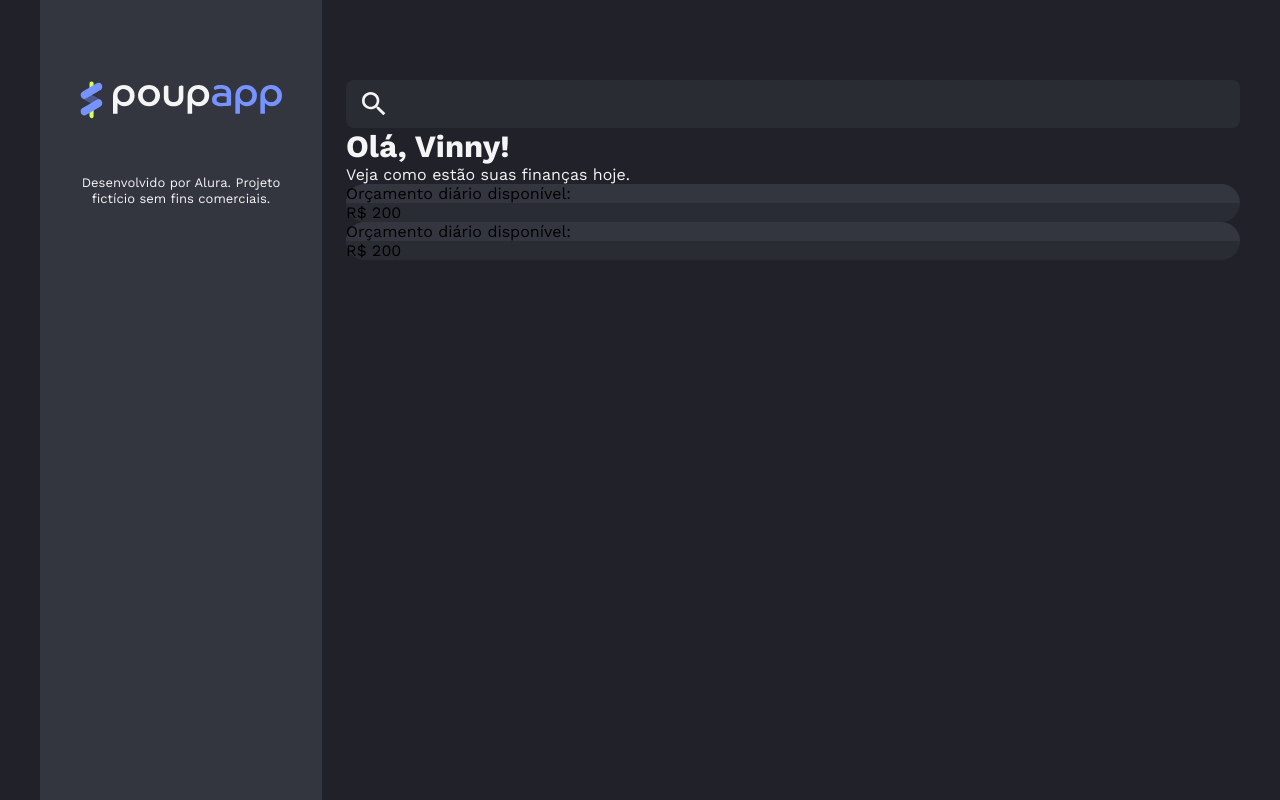
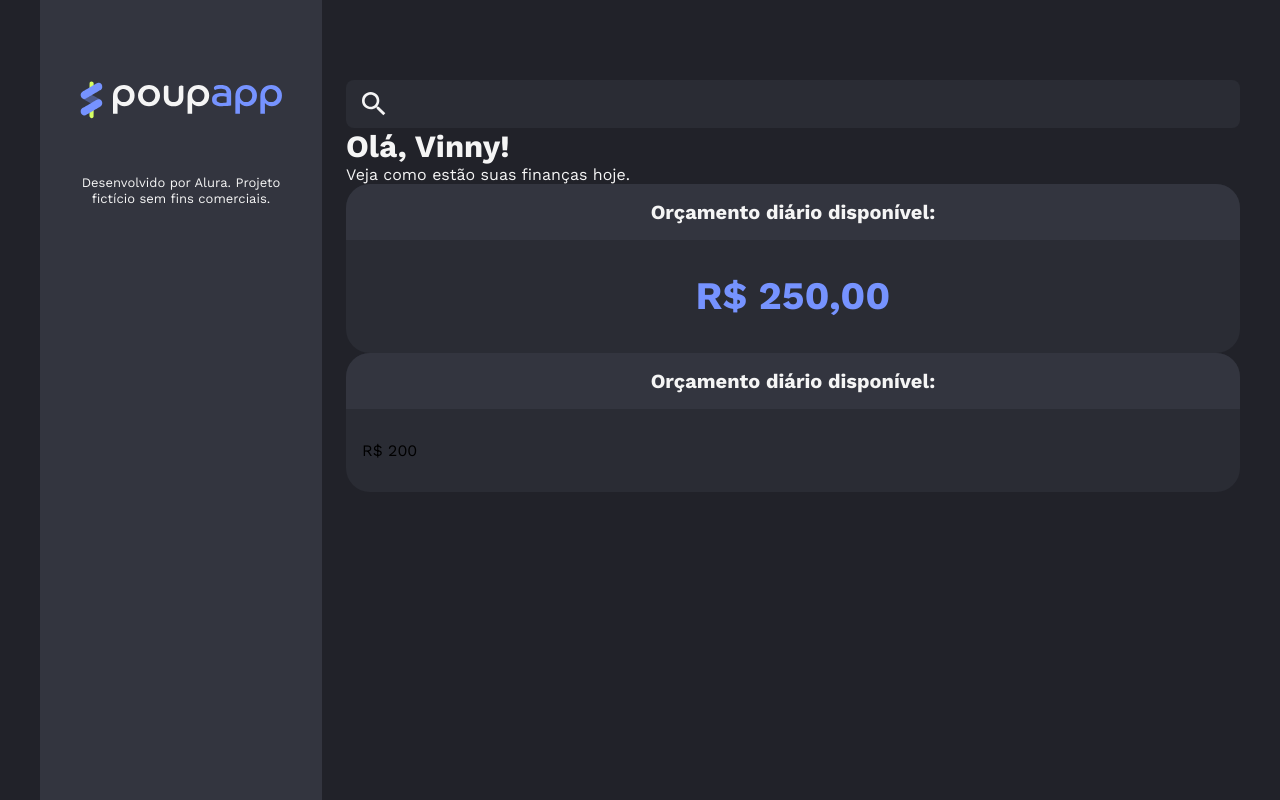
Before and after one commit to Rowrias/poupapp, a React (Vite) app: page / in a window 1280 px wide. Built offline with nearby package versions, Linux system fonts and the light colour scheme.

Commit message:
01.Utilizando o CSS modules
- Estilizando card header e body
- Configurando o componente DailyBudget

```diff
--- a/src/App.jsx
+++ b/src/App.jsx
@@ -1,5 +1,6 @@
 import { Aside } from './components/Aside'
 import { Container } from './components/Container'
+import { DailyBudget } from './components/DailyBudget'
 import { Main } from './components/Main'
 import { Searchinput } from './components/SearchInput'
 import { Typography } from './components/Typography'
@@ -26,7 +27,7 @@ function App() {
               Orçamento diário disponível:
             </Card.Header>
             <Card.Body>
-              R$ 200
+              <DailyBudget value={250} />
             </Card.Body>
           </Card>
           <Card>
--- a/src/components/Card/card.module.css
+++ b/src/components/Card/card.module.css
@@ -7,8 +7,14 @@
     background-color: var(--neutral-header);
     border-top-left-radius: 24px;
     border-top-right-radius: 24px;
+    line-height: 120%;
+    font-size: 20px;
+    font-weight: 700;
+    text-align: center;
+    color: var(--neutral-text);
+    padding: 16px;
 }
 
 .body {
-
+    padding: 32px 16px;
 }
--- /dev/null
+++ b/src/components/DailyBudget/dailybudget.module.css
@@ -0,0 +1,8 @@
+.dailybudget {
+    color: var(--primary-highlight);
+    font-weight: 700;
+    font-size: 39px;
+    line-height: 125%;
+    margin: 0;
+    text-align: center;
+}
--- /dev/null
+++ b/src/components/DailyBudget/index.jsx
@@ -0,0 +1,12 @@
+import styles from './dailybudget.module.css'
+
+const formatter = new Intl.NumberFormat("pt-BR", { style: "currency", currency: "BRL" })
+
+export const DailyBudget = ({ value }) => {
+
+    return (
+        <p className={styles.dailybudget}>
+            {formatter.format(value)}
+        </p>
+    )
+}
```
